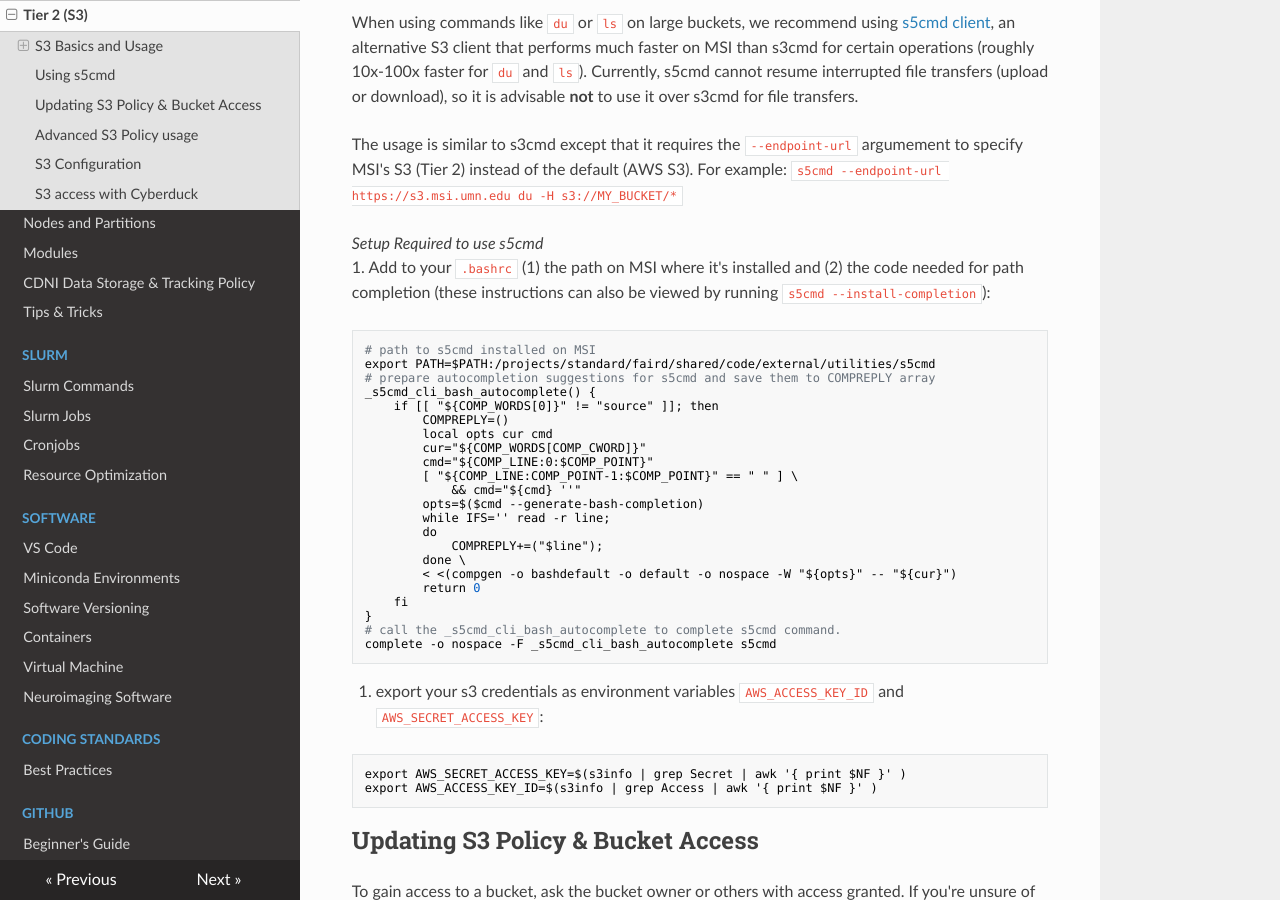
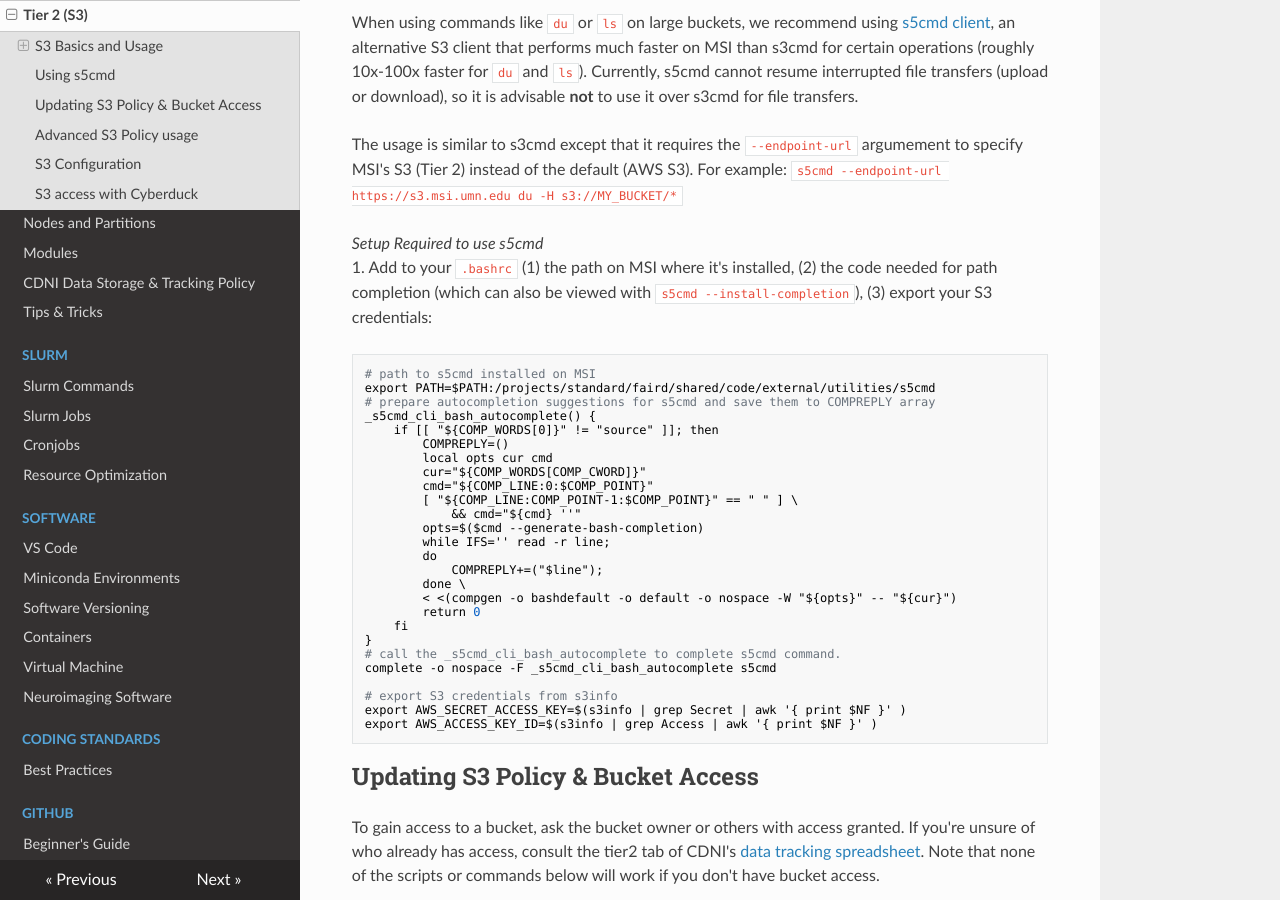
Before and after one commit to DCAN-Labs/cdni-brain, an MkDocs documentation site: the page built from docs/s3.md, in a window 1280 px wide and 900 px high, scrolled down 2401 px. Built offline with MkDocs 1.6.1, drawn with Linux system fonts in a browser that asks for light colours; nearby versions of some CDN libraries.

Commit message:
Clarify s5cmd setup instructions in s3.md

````diff
--- a/docs/s3.md
+++ b/docs/s3.md
@@ -73,7 +73,7 @@ When using commands like `du` or `ls` on large buckets, we recommend using [s5cm
 The usage is similar to s3cmd except that it requires the `--endpoint-url` argumement to specify MSI's S3 (Tier 2) instead of the default (AWS S3). For example: `s5cmd --endpoint-url https://s3.msi.umn.edu du -H s3://MY_BUCKET/*`
 
 *Setup Required to use s5cmd*<br>
-1. Add to your `.bashrc` (1) the path on MSI where it's installed and (2) the code needed for path completion (these instructions can also be viewed by running `s5cmd --install-completion`):
+1. Add to your `.bashrc` (1) the path on MSI where it's installed, (2) the code needed for path completion (which can also be viewed with `s5cmd --install-completion`), (3) export your S3 credentials:
 
 ```
 # path to s5cmd installed on MSI
@@ -98,10 +98,8 @@ _s5cmd_cli_bash_autocomplete() {
 }
 # call the _s5cmd_cli_bash_autocomplete to complete s5cmd command.
 complete -o nospace -F _s5cmd_cli_bash_autocomplete s5cmd
-```
 
-2. export your s3 credentials as environment variables `AWS_ACCESS_KEY_ID` and `AWS_SECRET_ACCESS_KEY`:
-```
+# export S3 credentials from s3info
 export AWS_SECRET_ACCESS_KEY=$(s3info | grep Secret | awk '{ print $NF }' )
 export AWS_ACCESS_KEY_ID=$(s3info | grep Access | awk '{ print $NF }' )
 ```
````
